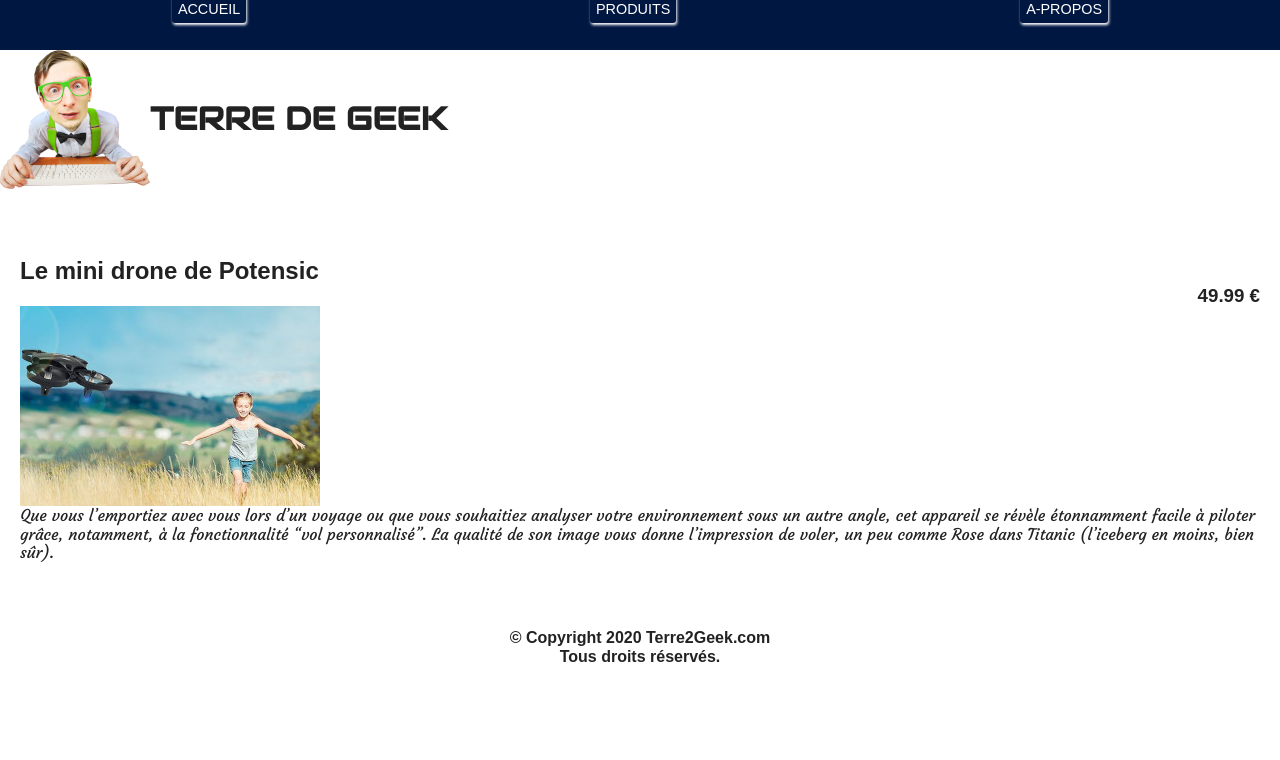
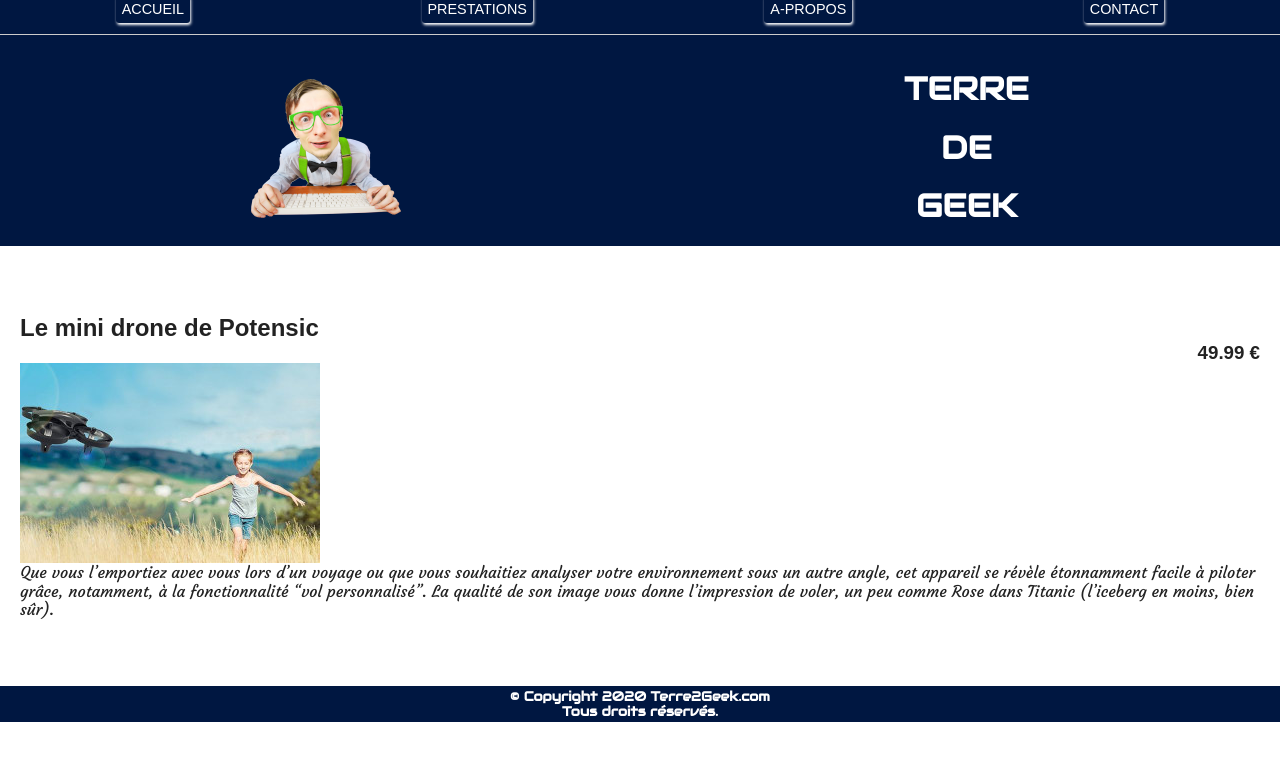
Before and after one commit to Fly-76/TerreDeGeek, a website built with Parcel: page product.html in a window 1280 px wide. Built offline with nearby package versions, Linux system fonts and the light colour scheme.

Commit message:
update html pages from index

```diff
--- a/product.html
+++ b/product.html
@@ -20,22 +20,29 @@
 
 <body>
 
-  <!-- Display a menu with 3 links to the html pages -->
-  <nav>
+   <!-- Display a menu with 4 links to the html pages -->
+   <nav class="bluesheme">
     <ul>
       <li><a href="index.html">ACCUEIL</a></li>
-      <li><a href="product.html">PRODUITS</a></li>
+      <li><a href="service.html">PRESTATIONS</a></li>
       <li><a href="about.html">A-PROPOS</a></li>
+      <li><a href="contact.html">CONTACT</a></li>
     </ul>
+    <hr>
   </nav>
 
-  <!-- Display the society's name -->
-  <header>
-    <div class="société">
+  <!-- Display the society's name   -->
+  <header class="bluesheme société">
+    <div id="logo">
       <img src="img/geek.png" alt="logo de la société Terre De Geek">
-      <h1>TERRE DE GEEK</h1>
+    </div>
+    <div class="fullCenter">
+      <h1>TERRE</h1>
+      <h1>DE</h1>
+      <h1>GEEK</h1>
     </div>
   </header>
+
 
    <!-- Display products's full description-->
    <main>
@@ -54,9 +61,9 @@
    </main>
 
    <!-- Display legal mentions -->
-  <footer>
-    <h4>© Copyright 2020 Terre2Geek.com<br>
-      Tous droits réservés. </h4>
+   <footer class="bluesheme">
+    <h5>© Copyright 2020 Terre2Geek.com<br>
+      Tous droits réservés. </h5>
   </footer>
 
 
```
Also changed, not shown: about.html (+17 -10 lines), contact.html (+12 -6 lines), service.html (+13 -7 lines).
